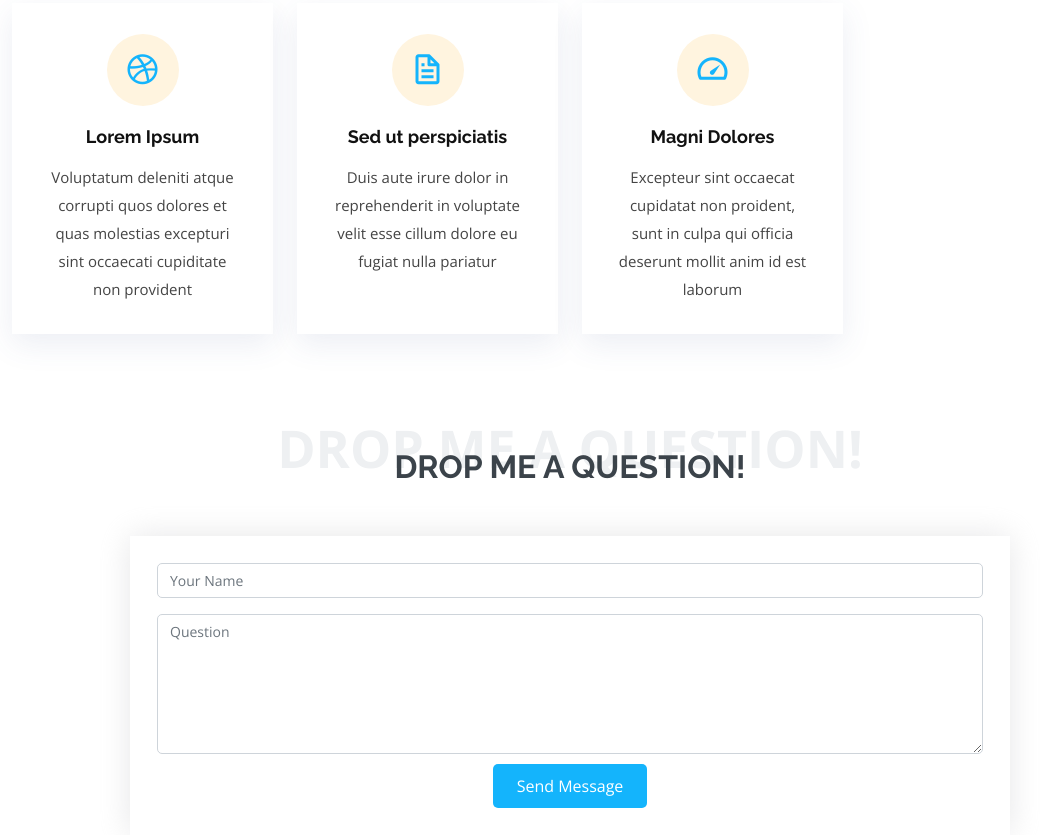
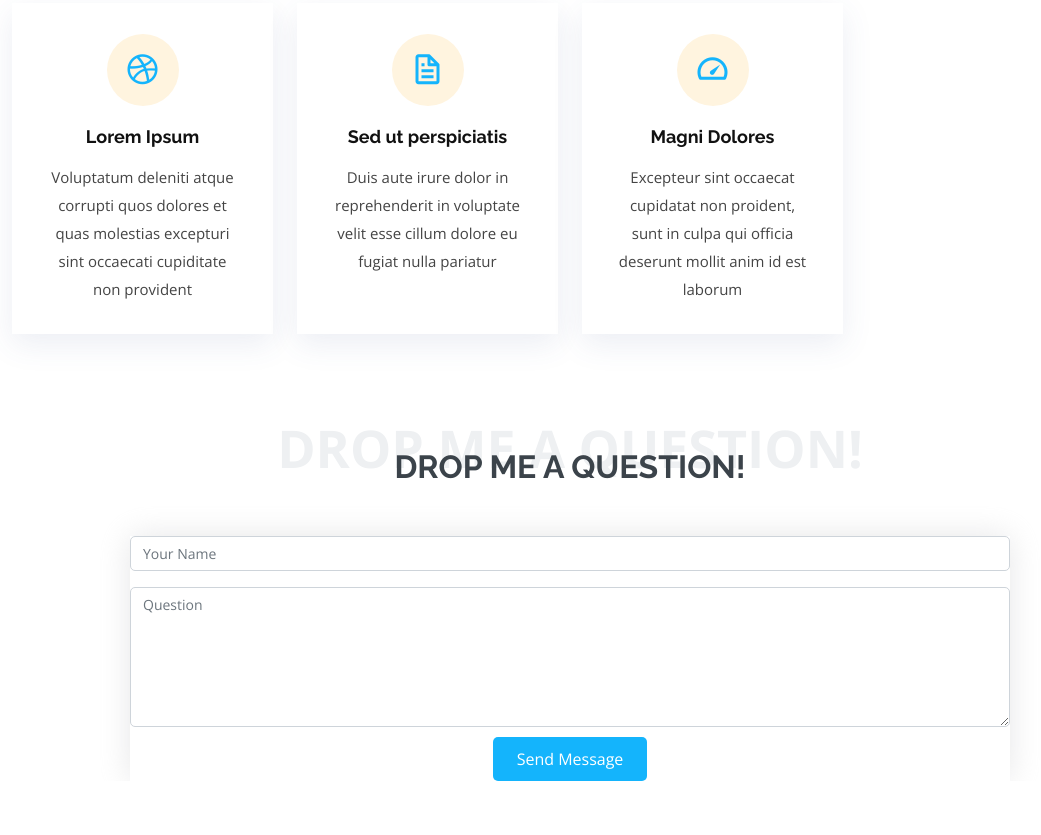
Before and after one commit to ChristopherAng/DC_01, a plain HTML site: page index.html in a window 1280 px wide. Shown: the part 1619-2454 px from the top of the page, without its empty margins (70-1111 px from the left). After the commit the page ends 2400 px from the top, so only its background shows below. Drawn offline with nearby package versions, Linux system fonts and the light colour scheme.

Commit message:
Update style.css

```diff
--- a/assets/css/style.css
+++ b/assets/css/style.css
@@ -665,7 +665,7 @@ section {
 
 .myform .php-email-form {
   box-shadow: 0 0 30px rgba(214, 215, 216, 0.6);
-  padding: 27px;
+  padding: 0px;
 }
 
 
```
